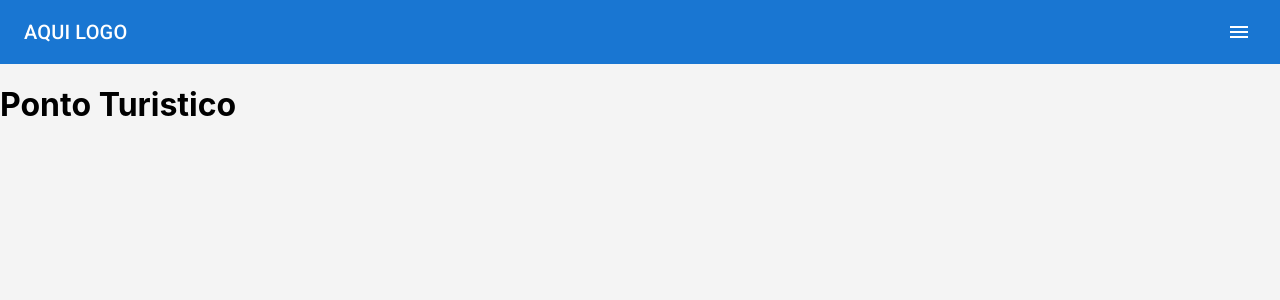
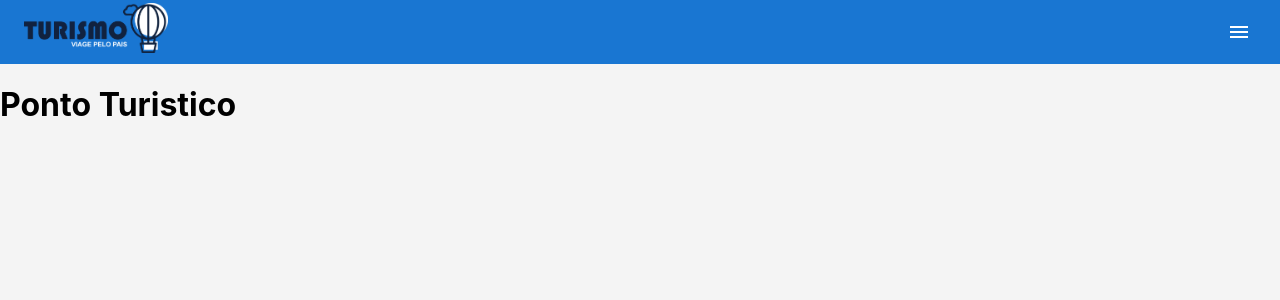
Before and after one commit to joaovcara/Test_web_Sinqia, a React (Create React App) app in the folder app/: page /PontoTuristico in a window 1280 px wide. Shown: the top 300 px of the page. Built offline with nearby package versions, Linux system fonts and the light colour scheme; the HTML template or start-up script is replaced by a standard one.

Commit message:
Adicionada Logo

```diff
--- a/app/src/components/Layout/Header/index.js
+++ b/app/src/components/Layout/Header/index.js
@@ -1,6 +1,7 @@
 import * as React from 'react';
 import { AppBar, Box, Toolbar, Typography, IconButton } from '@mui/material';
 import MenuIcon from '@mui/icons-material/Menu';
+import Logo from '../../../assets/img/Logo.png'
 
 export default function ButtonAppBar(props) {
   return (
@@ -8,7 +9,7 @@ export default function ButtonAppBar(props) {
       <AppBar position="static">
         <Toolbar>
           <Typography variant="h6" component="div" sx={{ flexGrow: 1 }}>
-            AQUI LOGO
+            <img src={Logo} height={50}></img>
           </Typography>
           <IconButton
             size="small"
```
Also changed, not shown: app/src/assets/img/Logo.png (added).
